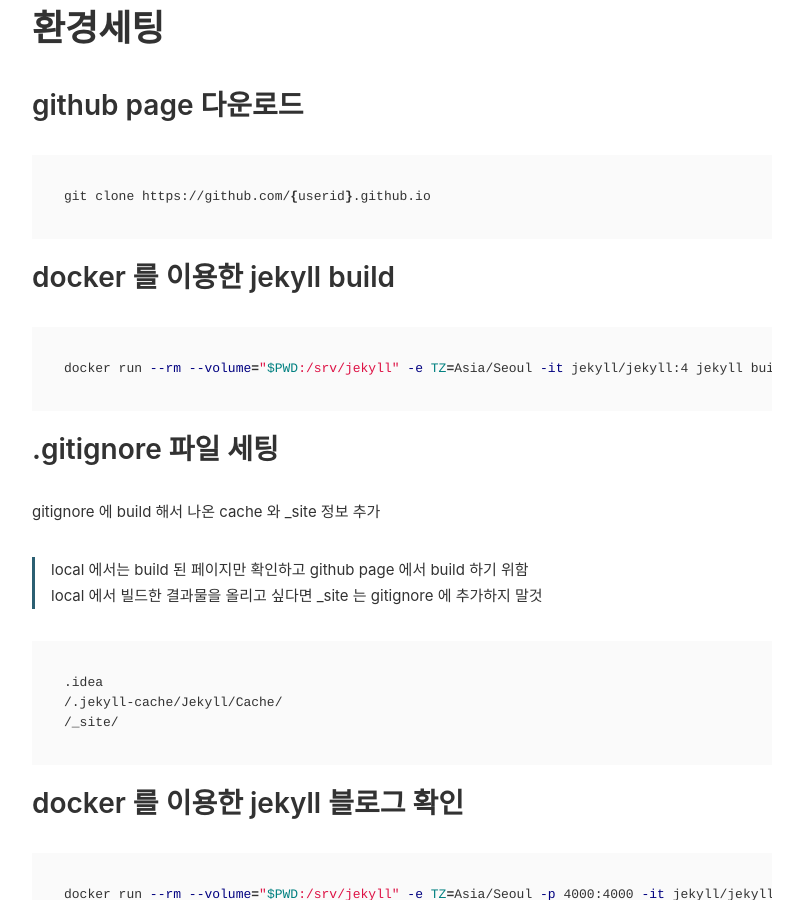
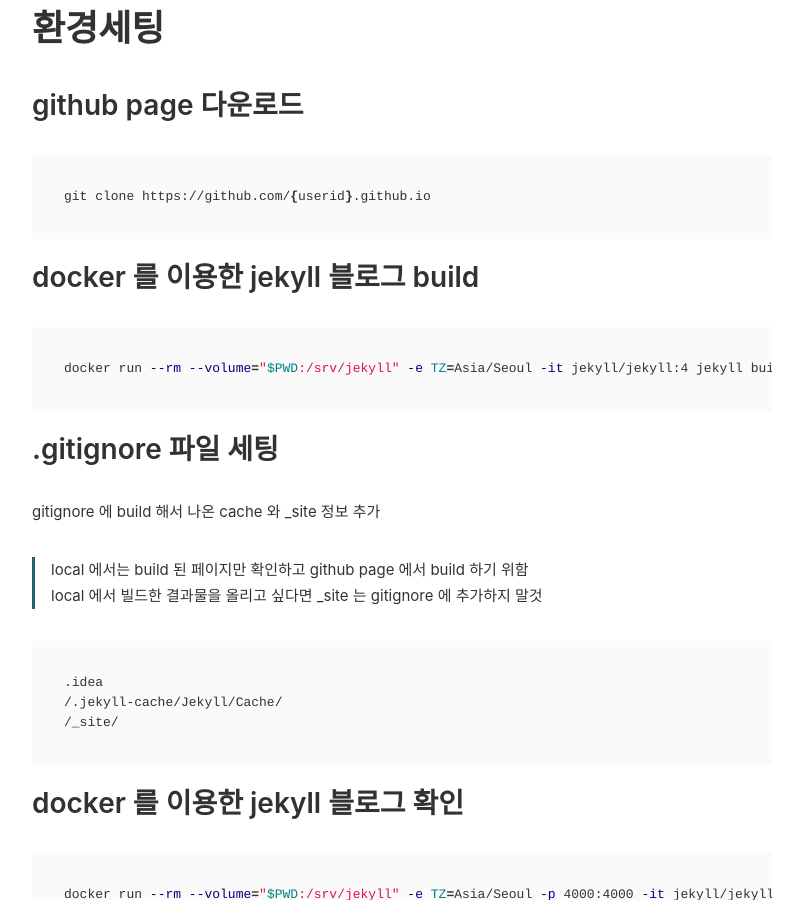
Before and after one commit to mozily/mozily.github.io, a Jekyll site: the page built from _posts/2020-10-20-how-to-use-jekyll-using-docker.md, in a window 1280 px wide and 900 px high, scrolled down 658 px. Shown: the whole window, without its empty margins (238-1041 px from the left). Built offline with Jekyll 4.4.1, drawn with Linux system fonts in a browser that asks for light colours; comment, search, counter and statistics services are not loaded.

````diff
--- a/_posts/2020-10-20-how-to-use-jekyll-using-docker.md
+++ b/_posts/2020-10-20-how-to-use-jekyll-using-docker.md
@@ -25,7 +25,7 @@ local 에서 build 하고 작성한 포스트와 변경한 레이아웃 등을
 git clone https://github.com/{userid}.github.io
 ```
 
-## docker 를 이용한 jekyll build
+## docker 를 이용한 jekyll 블로그 build
 
 ```bash
 docker run --rm --volume="$PWD:/srv/jekyll" -e TZ=Asia/Seoul -it jekyll/jekyll:4 jekyll build --drafts
````
